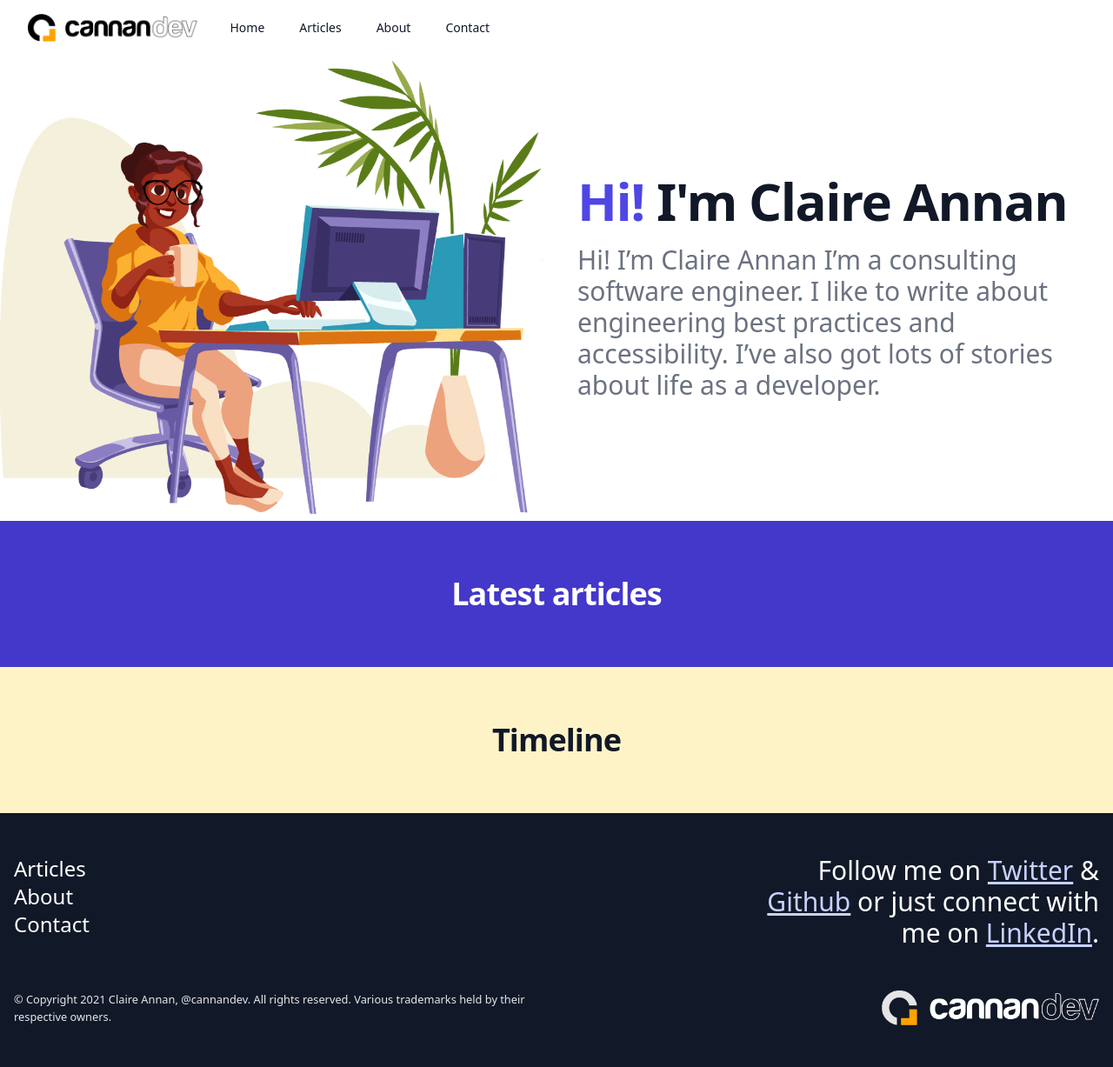
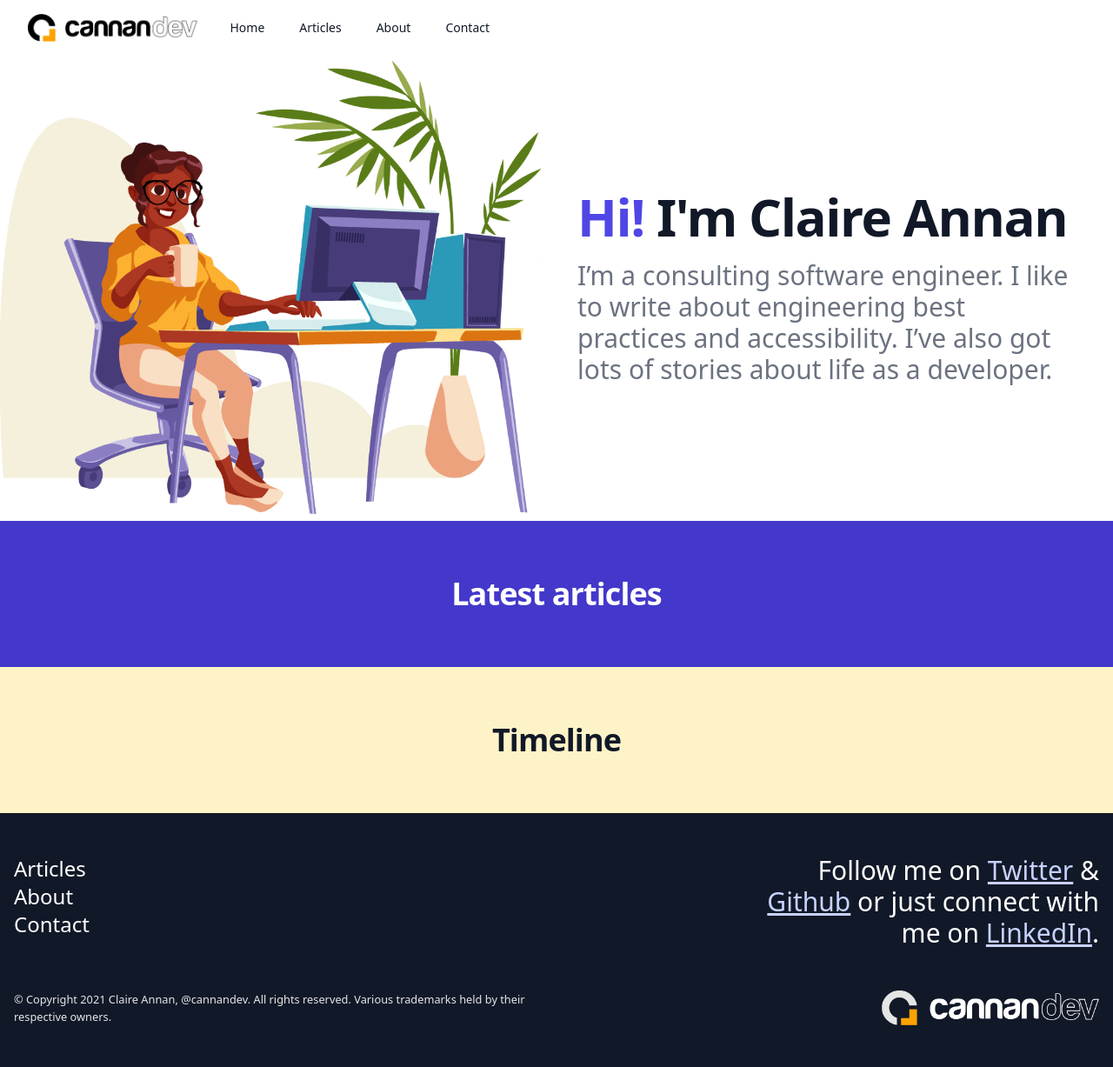
Before and after one commit to cannandev/plain-ole-jekyll-blog, a Jekyll site: the page built from index.md, in a window 1280 px wide. Shown: the whole page at 87% size. Built offline with Jekyll 4.4.1, drawn with Linux system fonts in a browser that asks for light colours.

Commit message:
Update alt text to hero image. Update homepage text.

```diff
--- a/_includes/components/hero.html
+++ b/_includes/components/hero.html
@@ -1,8 +1,8 @@
 <section class="relative bg-white overflow-hidden">
   <div class="max-w-7xl mx-auto lg:flex">
     <div class="lg:w-1/2">
-      <img alt="" class="h-56 w-full object-cover sm:h-72 md:h-96 lg:w-full lg:h-full"
-        src="{{ site.url }}/src/img/claire_vector.png" alt="Claire codes at her laptop during the day" />
+      <img class="h-56 w-full object-cover sm:h-72 md:h-96 lg:w-full lg:h-full"
+        src="{{ site.url }}/src/img/claire_vector.png" alt="Claire Annan, a Black female with glasses, codes at her laptop sipping coffee." />
     </div>
     <div class="p-6 sm:text-center lg:text-left lg:w-1/2 lg:self-center">
       <h1 class="text-4xl tracking-tight font-extrabold text-gray-900 sm:text-5xl md:text-6xl">
--- a/index.md
+++ b/index.md
@@ -3,6 +3,4 @@ layout: homepage
 title: Home
 ---
 
-Hi! I'm Claire Annan
-
 I'm a consulting software engineer. I like to write about engineering best practices and accessibility. I've also got lots of stories about life as a developer.
```
